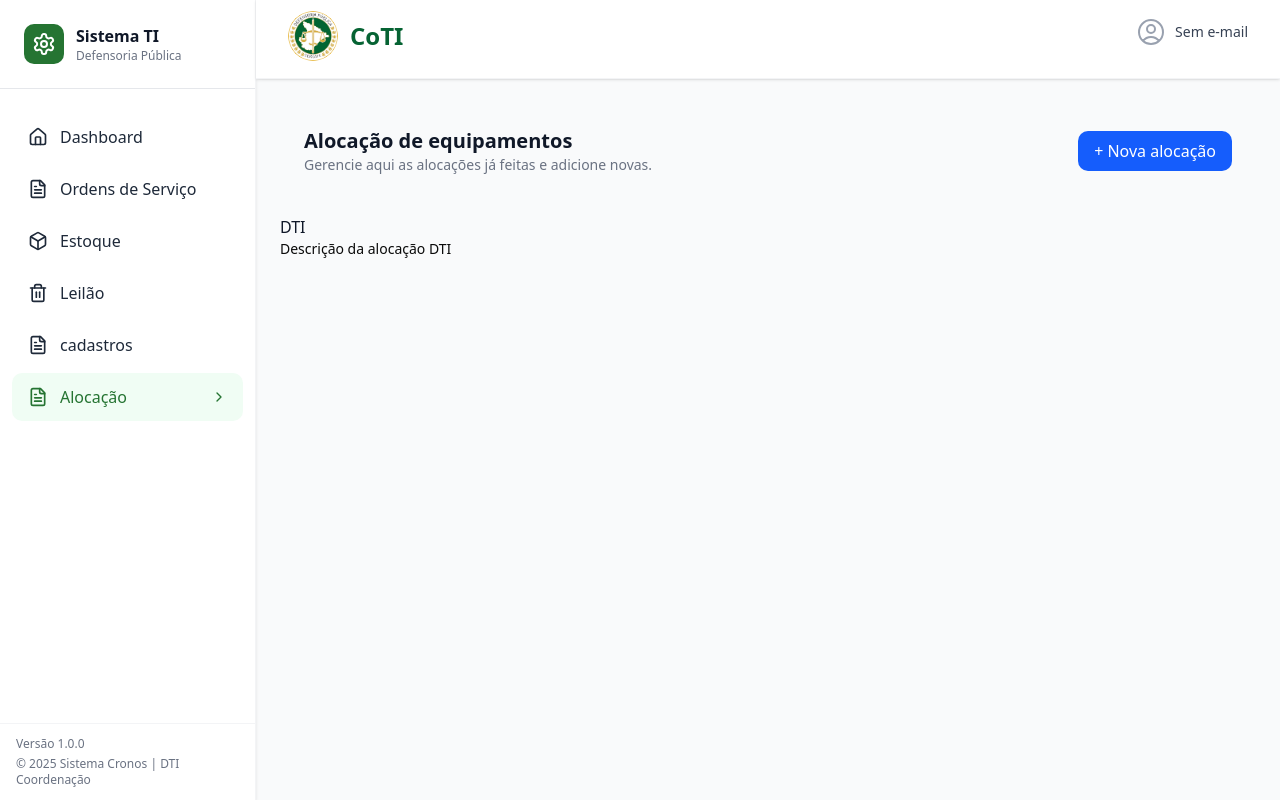
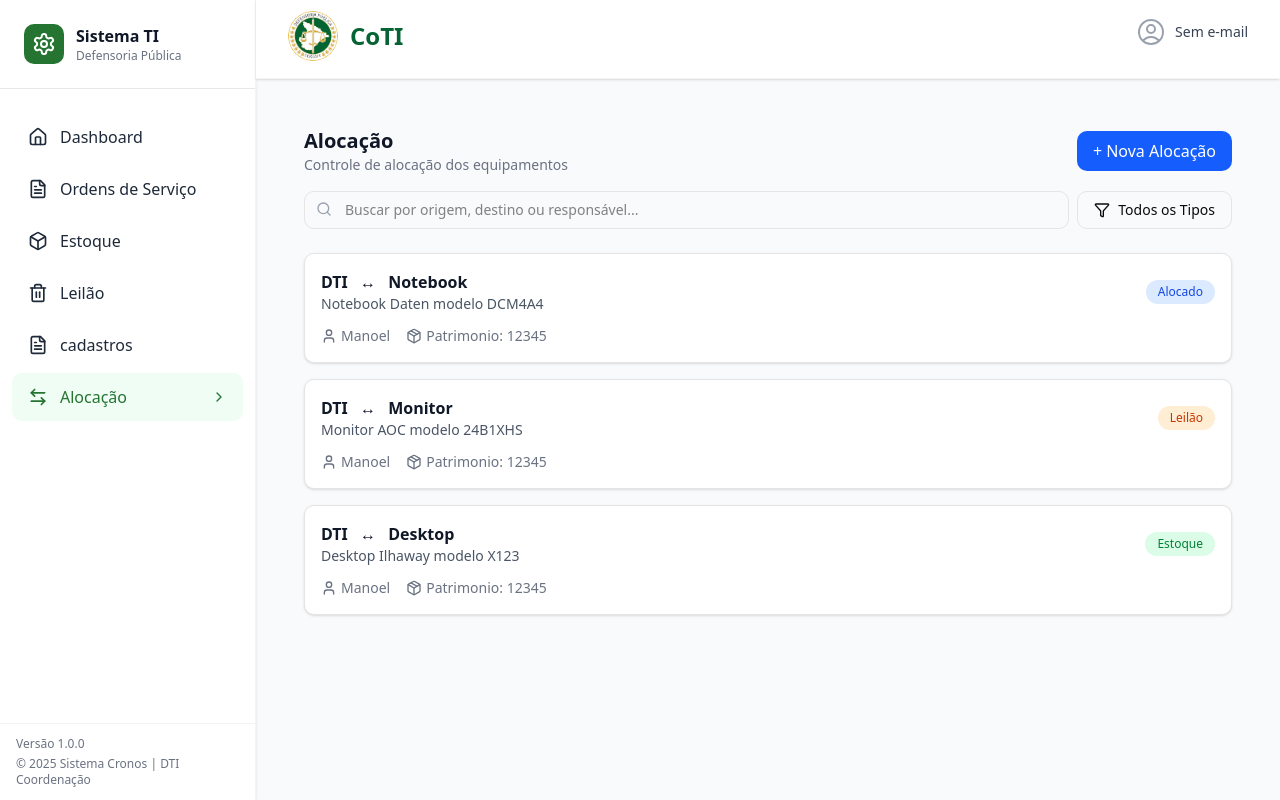
Before and after one commit to ManelFer/SaaSDTI, a Next.js app in the folder front-end/: page /dashboard/CadastroAloc in a window 1280 px wide. Built offline with nearby package versions, Linux system fonts and the light colour scheme.

Commit message:
UPDATE
UPDATE

```diff
--- /dev/null
+++ b/front-end/src/app/dashboard/CadastroAloc/components/Header.tsx
@@ -0,0 +1,15 @@
+export default function Header() {
+  return (
+    <div className="flex items-center justify-between mb-4">
+      <div>
+        <h2 className="text-xl font-bold text-gray-900">Alocação</h2>
+        <p className="text-sm text-gray-500">
+          Controle de alocação dos equipamentos
+        </p>
+      </div>
+      <button className="px-4 py-2 rounded-lg bg-blue-600 text-white font-medium hover:bg-blue-700 transition">
+        + Nova Alocação
+      </button>
+    </div>
+  );
+}
--- /dev/null
+++ b/front-end/src/app/dashboard/CadastroAloc/components/MovimentacaoCard.tsx
@@ -0,0 +1,58 @@
+import { User, Package } from "lucide-react";
+
+type MovimentacaoProps = {
+  setor: string;
+  Equipamento: string;
+  Marca: string;
+  Modelo: string;
+  responsavel: string;
+  patrimonio: number;
+  tipo: "Alocado" | "Leilão" | "Estoque" ;
+};
+
+export default function MovimentacaoCard({
+  setor,
+  Equipamento,
+  Marca,
+  Modelo,
+  responsavel,
+  patrimonio,
+  tipo,
+}: MovimentacaoProps) {
+  const badgeColors = {
+    Alocado: "bg-blue-100 text-blue-700",
+    Leilão: "bg-orange-100 text-orange-700",
+    Estoque: "bg-green-100 text-green-700",
+  };
+
+  return (
+    <div className="p-4 rounded-lg border bg-white shadow-sm">
+      <div className="flex items-center justify-between">
+        <div>
+          <h3 className="font-semibold text-gray-900">
+            {setor} <span className="mx-2">↔</span> {Equipamento}
+          </h3>
+          <p className="text-sm text-gray-600">{Equipamento} {Marca} modelo {Modelo}</p>
+        </div>
+        <span
+          className={`px-3 py-1 rounded-full text-xs font-medium ${
+            badgeColors[tipo]
+          }`}
+        >
+          {tipo}
+        </span>
+      </div>
+
+      <div className="flex items-center justify-between mt-3 text-sm text-gray-500">
+        <div className="flex items-center gap-4">
+          <span className="flex items-center gap-1">
+            <User className="h-4 w-4" /> {responsavel}
+          </span>
+          <span className="flex items-center gap-1">
+            <Package className="h-4 w-4" /> Patrimonio: {patrimonio}
+          </span>
+        </div>
+      </div>
+    </div>
+  );
+}
--- /dev/null
+++ b/front-end/src/app/dashboard/CadastroAloc/components/SearchBar.tsx
@@ -0,0 +1,20 @@
+import { Search, Filter } from "lucide-react";
+
+export default function SearchBar() {
+  return (
+    <div className="flex items-center gap-2 mb-6">
+      <div className="relative flex-1">
+        <Search className="absolute left-3 top-2.5 h-4 w-4 text-gray-400" />
+        <input
+          type="text"
+          placeholder="Buscar por origem, destino ou responsável..."
+          className="w-full pl-10 pr-4 py-2 border rounded-lg text-sm focus:ring-2 focus:ring-blue-500 focus:outline-none"
+        />
+      </div>
+      <button className="flex items-center gap-2 border px-4 py-2 rounded-lg text-sm hover:bg-gray-100">
+        <Filter className="h-4 w-4" />
+        Todos os Tipos
+      </button>
+    </div>
+  );
+}
--- a/front-end/src/app/dashboard/CadastroAloc/page.tsx
+++ b/front-end/src/app/dashboard/CadastroAloc/page.tsx
@@ -1,30 +1,57 @@
 "use client";
 import DashboardLayout from "@/components/layout/DashboardLayout";
+import Header from "./components/Header";
+import SearchBar from "./components/SearchBar";
+import MovimentacaoCard from "./components/MovimentacaoCard";
 
-export default function CadastroAloc() {
+export default function MovimentacoesPage() {
+  const movimentacoes = [
+    {
+      id: 1,
+      setor: "DTI",
+      Equipamento: "Notebook",
+      Marca: "Daten",
+      Modelo: "DCM4A4",
+      responsavel: "Manoel",
+      tipo: "Alocado" as const,
+      patrimonio: 12345
+    },
+    {
+      id: 2,
+      setor: "DTI",
+      Equipamento: "Monitor",
+      Marca: "AOC",
+      Modelo: "24B1XHS",
+      responsavel: "Manoel",
+      tipo: "Leilão" as const,
+      patrimonio: 12345
+    },
+    {
+      id: 3,
+      setor: "DTI",
+      Equipamento: "Desktop",
+      Marca: "Ilhaway",
+      Modelo: "X123",
+      responsavel: "Manoel",
+      tipo: "Estoque" as const,
+      patrimonio: 12345
+    },
+  ];
+
   return (
     <DashboardLayout>
       <div className="rounded-xl p-6">
-        <div className="flex items-center justify-between mb-4">
-          <div>
-            <h2 className="text-xl font-bold text-gray-900">
-              Alocação de equipamentos
-            </h2>
-            <p className="text-sm text-gray-500">
-              Gerencie aqui as alocações já feitas e adicione novas.
-            </p>
-          </div>
-          <button className="px-4 py-2 rounded-lg bg-blue-600 text-white font-medium hover:bg-blue-700 transition">
-            + Nova alocação
-          </button>
-        </div>
-      </div>
+        {/* Cabeçalho */}
+        <Header />
 
-      {/* Tabela de Alocações */}
-      <div className="space-y-4">
-        <div>
-            <h3 className="font-medium text-gray-900">DTI</h3>
-            <p className="text-sm ">Descrição da alocação DTI</p>
+        {/* Barra de busca */}
+        <SearchBar />
+
+        {/* Lista de movimentações */}
+        <div className="space-y-4">
+          {movimentacoes.map((mov) => (
+            <MovimentacaoCard key={mov.id} {...mov} />
+          ))}
         </div>
       </div>
     </DashboardLayout>
--- a/front-end/src/app/dashboard/CadastroEst/_components/register.tsx
+++ b/front-end/src/app/dashboard/CadastroEst/_components/register.tsx
@@ -57,6 +57,7 @@ export function Register({ isEstOpen, setEstOpen }: RegisterProps) {
 
 
       toast.success("Equipamento cadastrado com sucesso!");
+      console.log("Dados do equipamento cadastrado:", data);
       setForm({
         item_id: '',
         marca_id: '',
@@ -70,7 +71,7 @@ export function Register({ isEstOpen, setEstOpen }: RegisterProps) {
 
       setEstOpen(false); // fecha o dialog após salvar
     } catch (err) {
-
+      console.error("Erro ao cadastrar equipamento", err);
       toast.error("Erro ao cadastrar equipamento. Tente novamente.");
     }
   };
--- a/front-end/src/app/login/page.tsx
+++ b/front-end/src/app/login/page.tsx
@@ -19,7 +19,7 @@ export default function LoginPage() {
     setLoading(true); // Inicia o estado de carregamento
 
     try {
-      const response = await fetch('http://10.0.1.164:3001/login', {
+      const response = await fetch('http://192.168.56.1:3001/login', {
         method: 'POST',
         headers: {
           'Content-Type': 'application/json',
--- a/front-end/src/components/layout/Sidebar.tsx
+++ b/front-end/src/components/layout/Sidebar.tsx
@@ -2,7 +2,7 @@
 
 import Link from "next/link";
 import { usePathname } from "next/navigation";
-import { Home, FileText, Box, Trash2, ChevronRight, Settings } from "lucide-react";
+import { Home, FileText, Box, Trash2, ChevronRight, Settings, ArrowLeftRight } from "lucide-react";
 
 const navigation = [
   { name: "Dashboard", href: "/dashboard", icon: Home },
@@ -10,7 +10,7 @@ const navigation = [
   { name: "Estoque", href: "/dashboard/CadastroEst", icon: Box },
   { name: "Leilão", href: "/dashboard/CadastroLix", icon: Trash2 },
   { name: "cadastros", href: "/dashboard/CadastroFull", icon: FileText },
-  { name: "Alocação", href: "/dashboard/CadastroAloc", icon: FileText }
+  { name: "Alocação", href: "/dashboard/CadastroAloc", icon: ArrowLeftRight }
 ];
 
 export default function Sidebar() {
--- a/front-end/src/constants/constante.ts
+++ b/front-end/src/constants/constante.ts
@@ -1,7 +1,7 @@
 /**
  * Endereço da API.
  */
-export const API_URL = process.env.NEXT_PUBLIC_API_URL || 'http://10.0.1.164:3001';
+export const API_URL = process.env.NEXT_PUBLIC_API_URL || 'http://192.168.56.1:3001';
 
 /**
  * Rotas do backend.
```
Also changed, not shown: 1 other file (tests, documents, lock files or other folders).
